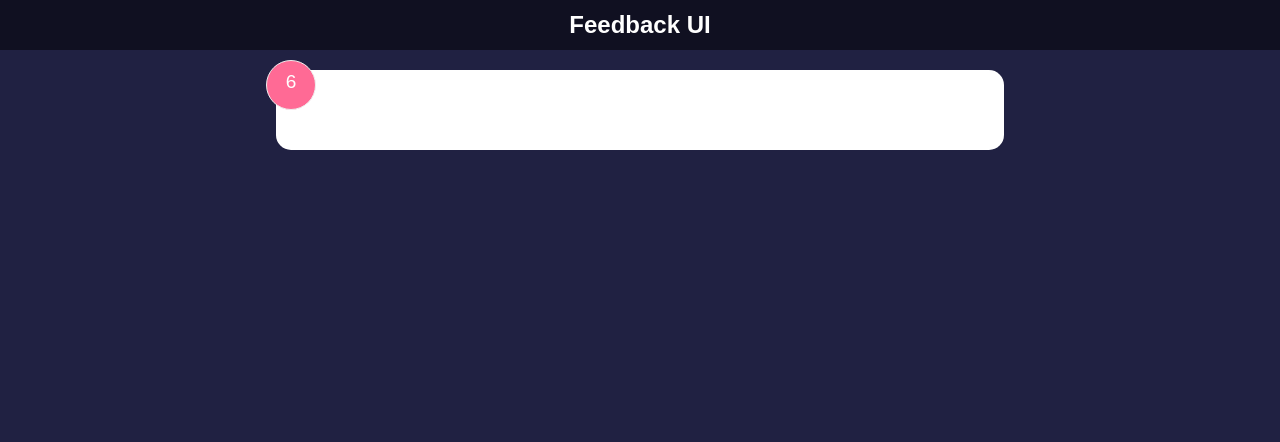
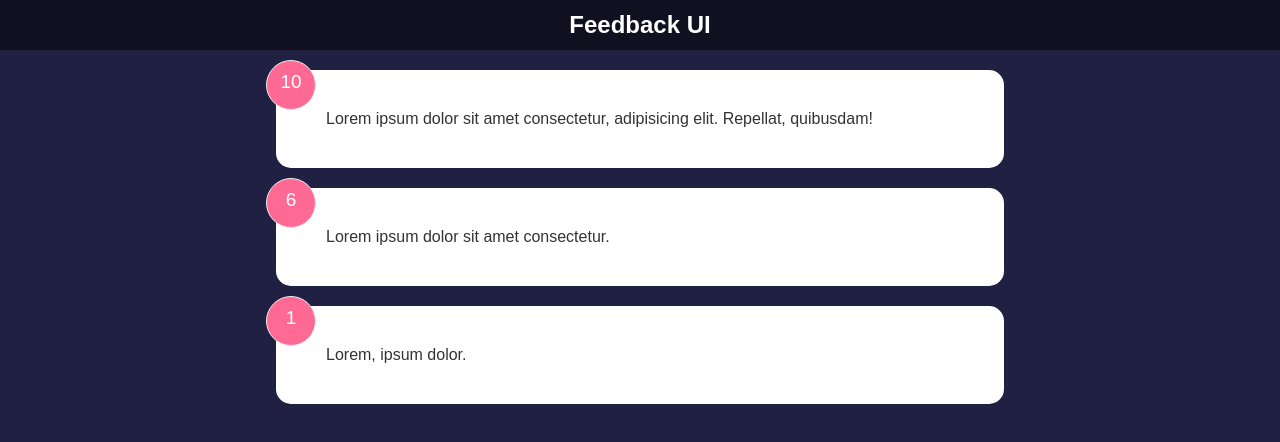
Before and after one commit to Am1d1v/ReactFeedbackProject, a React (Create React App) app: page / in a window 1280 px wide. Shown: the top 442 px of the page. Built offline with nearby package versions, Linux system fonts and the light colour scheme.

Commit message:
Feedback List

```diff
--- a/src/App.jsx
+++ b/src/App.jsx
@@ -1,12 +1,19 @@
+import { useState } from 'react';
 import Header from './components/Header/Header';
 import FeedbackItem from './components/FeedbakcItem/FeedbackItem';
+import feedbackData from './components/FeedbackData/FeedbackData';
+import FeedbackList from './components/FeedbackList/FeedbackList';
 
 function App() {
+
+  // Array of Feedback Data
+  const [feedback, setFeedback] = useState(feedbackData);
+
   return (
     <>
       <Header text="Feedback UI" />
       <div className="container">
-        <FeedbackItem />
+        <FeedbackList feedback={feedback}/>
       </div>
     </>
   );
--- /dev/null
+++ b/src/components/FeedbackData/FeedbackData.jsx
@@ -0,0 +1,17 @@
+
+const feedbackData = [
+    {
+      rating: 10,
+      text: 'Lorem ipsum dolor sit amet consectetur, adipisicing elit. Repellat, quibusdam!'
+    },
+    {
+      rating: 6,
+      text: 'Lorem ipsum dolor sit amet consectetur.'
+    },
+    {
+      rating: 1,
+      text: 'Lorem, ipsum dolor.'
+    }
+  ];
+
+export default feedbackData;
--- /dev/null
+++ b/src/components/FeedbackList/FeedbackList.jsx
@@ -0,0 +1,20 @@
+import FeedbackItem from "../FeedbakcItem/FeedbackItem";
+
+function FeedbackList({feedback}) {
+
+    console.log(feedback);
+
+    if(!feedback || feedback.length === 0){
+        return <h3>No Feedback Yet</h3>
+    }
+
+  return (
+    <div className="feedback-list">
+        {feedback.map((item, index) => {
+          return  <FeedbackItem rating={item.rating} text={item.text} key={index} />
+        })}
+    </div>
+  )
+}
+
+export default FeedbackList;
--- a/src/components/FeedbakcItem/FeedbackItem.jsx
+++ b/src/components/FeedbakcItem/FeedbackItem.jsx
@@ -1,16 +1,11 @@
 import { useState } from "react"
 
-function FeedbackItem() {
-
-  // Rating rate and text
-  const [ratingRate, setRatingRate] = useState(6);
-  const [ratingText, setRatingText] = useState('');
-
+function FeedbackItem({rating, text}) {
 
   return (
     <div className="card">
-        <div className="num-display">{ratingRate}</div>
-        <div className="text-display">{ratingText}</div>
+        <div className="num-display">{rating}</div>
+        <div className="text-display">{text}</div>
     </div>
   )
 }
--- a/src/index.css
+++ b/src/index.css
@@ -21,7 +21,7 @@ ul {
 
 .container {
   max-width: 768px;
-  margin: auto;
+  margin: 10px auto;
   padding: 0 20px;
 }
 
```
